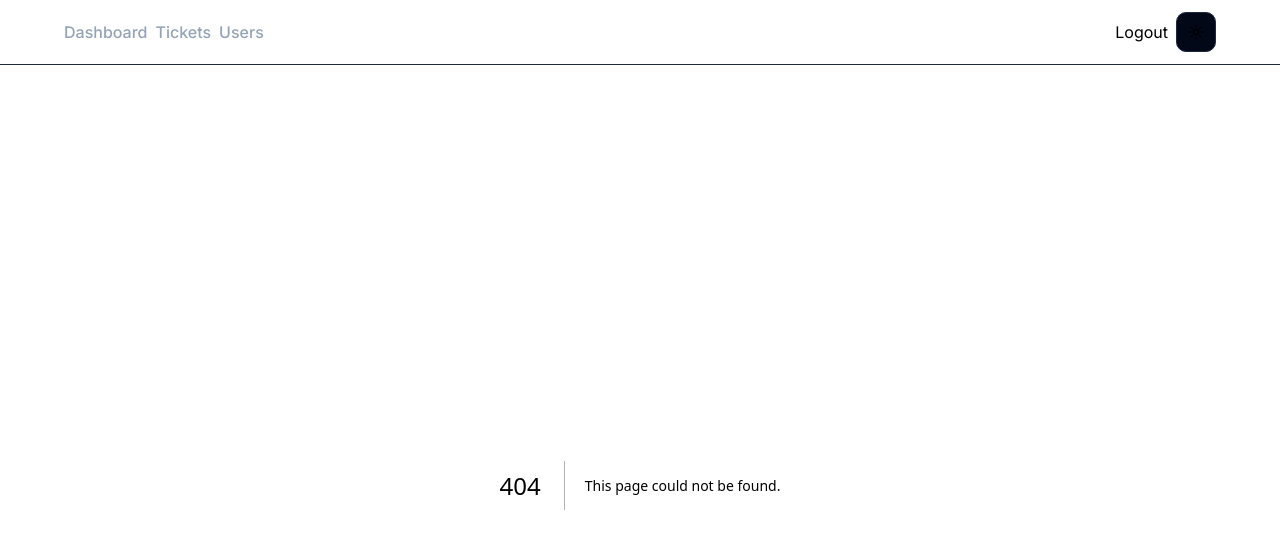
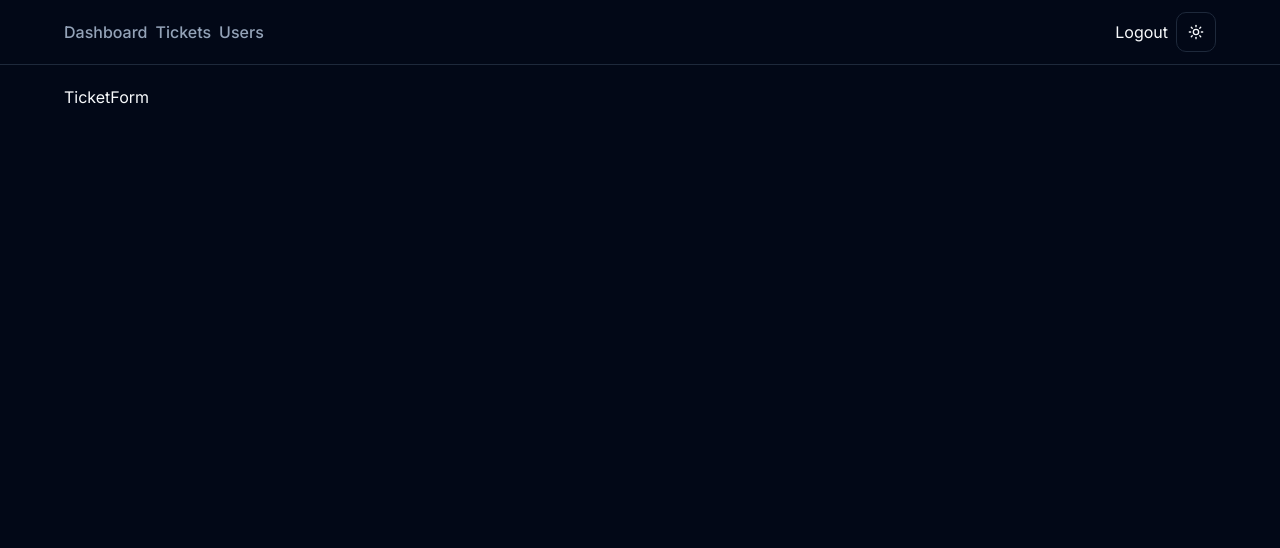
Before and after one commit to charlestanev/tickify-web, a Next.js app: page /tickets/new in a window 1280 px wide. Before the commit this address had no page. Shown: the top 548 px of the page. Built offline with nearby package versions, Linux system fonts and the light colour scheme.

Commit message:
Add TicketForm component and integrate it into NewTicket page

```diff
--- /dev/null
+++ b/app/tickets/new/page.tsx
@@ -0,0 +1,10 @@
+import TicketForm from '@/components/TicketForm'
+import React from 'react'
+
+const NewTicket = () => {
+    return (
+        <TicketForm />
+    )
+}
+
+export default NewTicket
--- /dev/null
+++ b/components/TicketForm.tsx
@@ -0,0 +1,10 @@
+"use client";
+import React from 'react'
+
+const TicketForm = () => {
+    return (
+        <div>TicketForm</div>
+    )
+}
+
+export default TicketForm
--- a/package.json
+++ b/package.json
@@ -9,16 +9,20 @@
     "lint": "next lint"
   },
   "dependencies": {
+    "@hookform/resolvers": "^3.9.1",
     "@prisma/client": "^5.6.0",
     "@radix-ui/react-slot": "^1.1.0",
     "class-variance-authority": "^0.7.0",
     "clsx": "^2.1.1",
+    "easymde": "^2.18.0",
     "lucide-react": "^0.456.0",
     "next": "14.0.3",
     "next-themes": "^0.3.0",
     "prisma": "^5.6.0",
     "react": "^18",
     "react-dom": "^18",
+    "react-hook-form": "^7.53.2",
+    "react-simplemde-editor": "^5.2.0",
     "tailwind-merge": "^2.5.4",
     "tailwindcss-animate": "^1.0.7",
     "zod": "^3.23.8"
```
Also changed, not shown: 2 other files (tests, documents, lock files or other folders).
